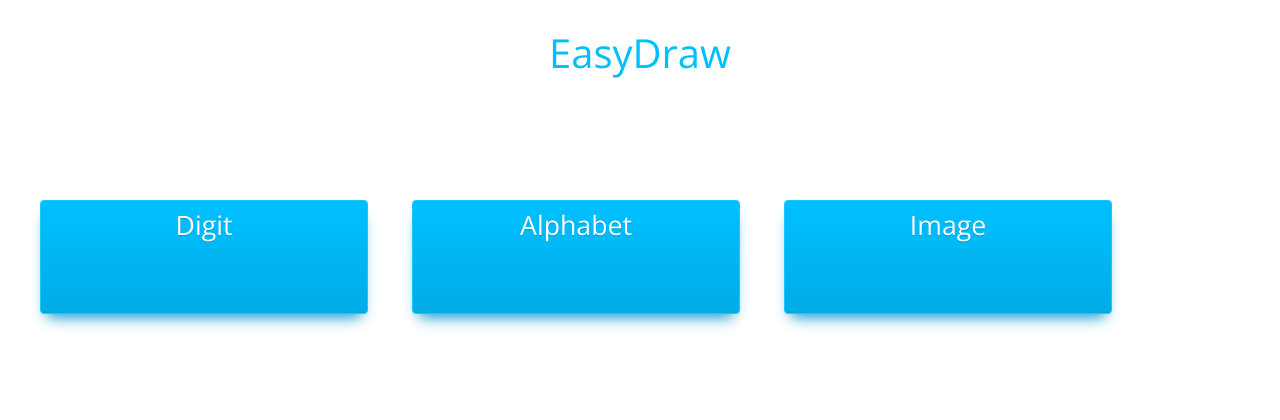
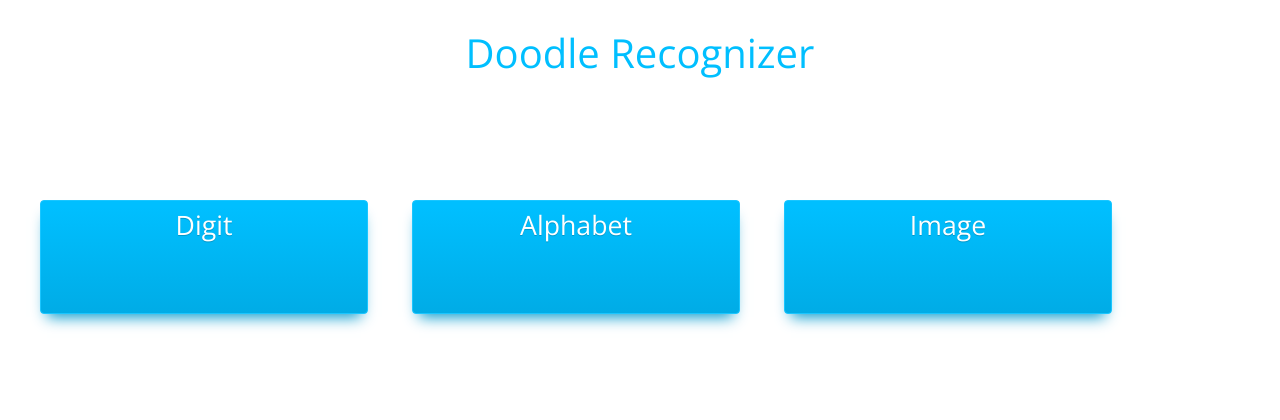
Before and after one commit to meg-m/Hand-drawn-Doodle-recognizer, a Flask app: page / in a window 1280 px wide. Shown: the top 420 px of the page. Run offline with Flask 2, Linux system fonts and the light colour scheme; parts of the project's set-up code (start-up, migrations or seed data) failed here and were passed over; some libraries are stand-ins or nearby versions.

Commit message:
Update index.html

```diff
--- a/templates/index.html
+++ b/templates/index.html
@@ -8,7 +8,7 @@
 
 <body style="min-height: 100%; margin-top: 4%;" background="/static/autodraw.PNG" >
 
-		<h1>EasyDraw</h1>
+		<h1>Doodle Recognizer</h1>
         <a href="{{ url_for('digit') }}" id="digit" class="myButton a1"><span style=" font-weight: 400; font-family: 'Open Sans', Helvetica; font-size:20pt;	"> Digit </span></a>
         <a href="{{ url_for('alpha') }}" id="alpha" class="myButton a2"><span style=" font-weight: 400; font-family: 'Open Sans', Helvetica; font-size:20pt;	"> Alphabet </span></a>
         <a href="{{ url_for('image') }}" id="image" class="myButton a3"><span style=" font-weight: 400; font-family: 'Open Sans', Helvetica; font-size:20pt;	"> Image </span></a>
```
